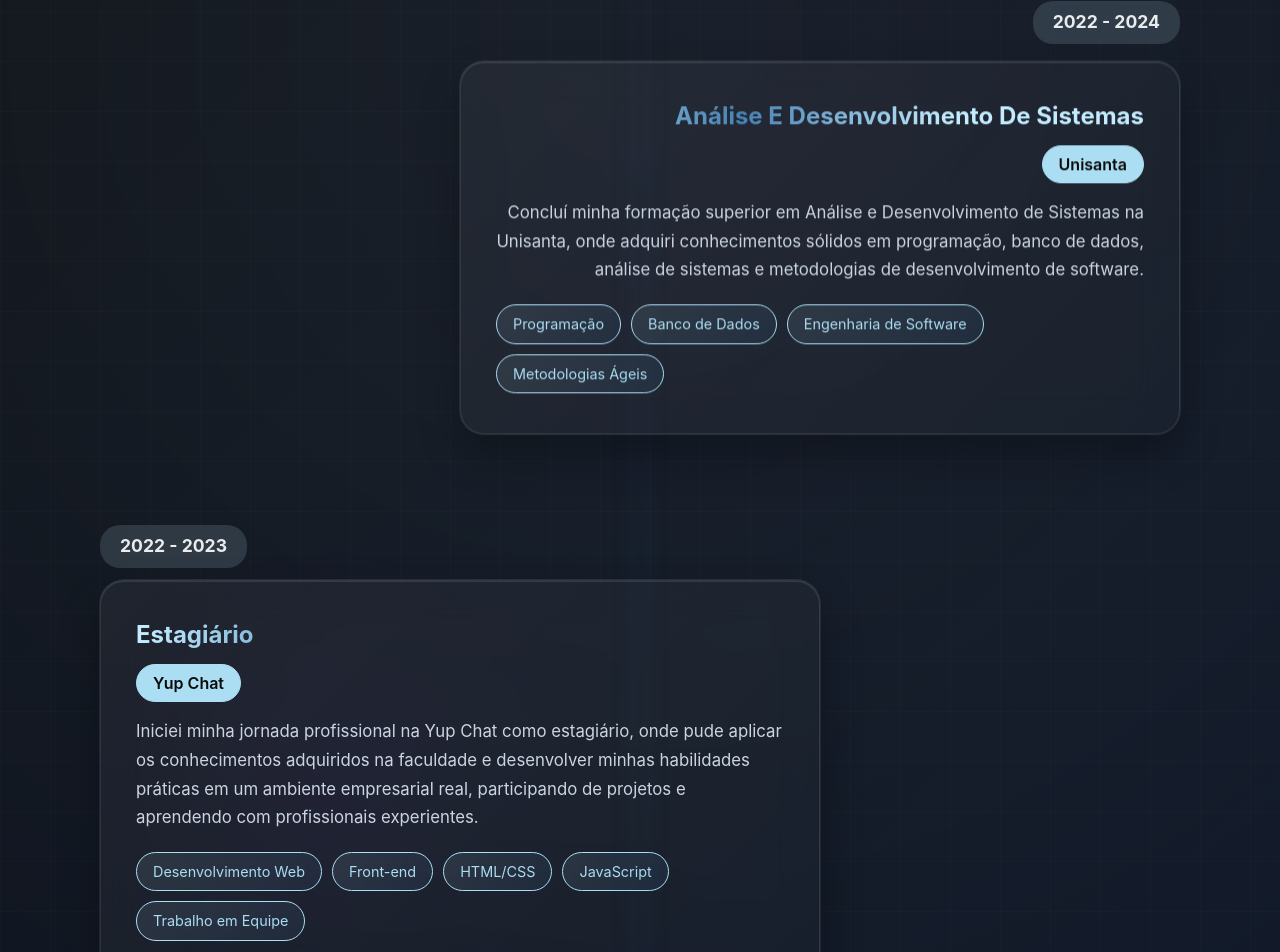
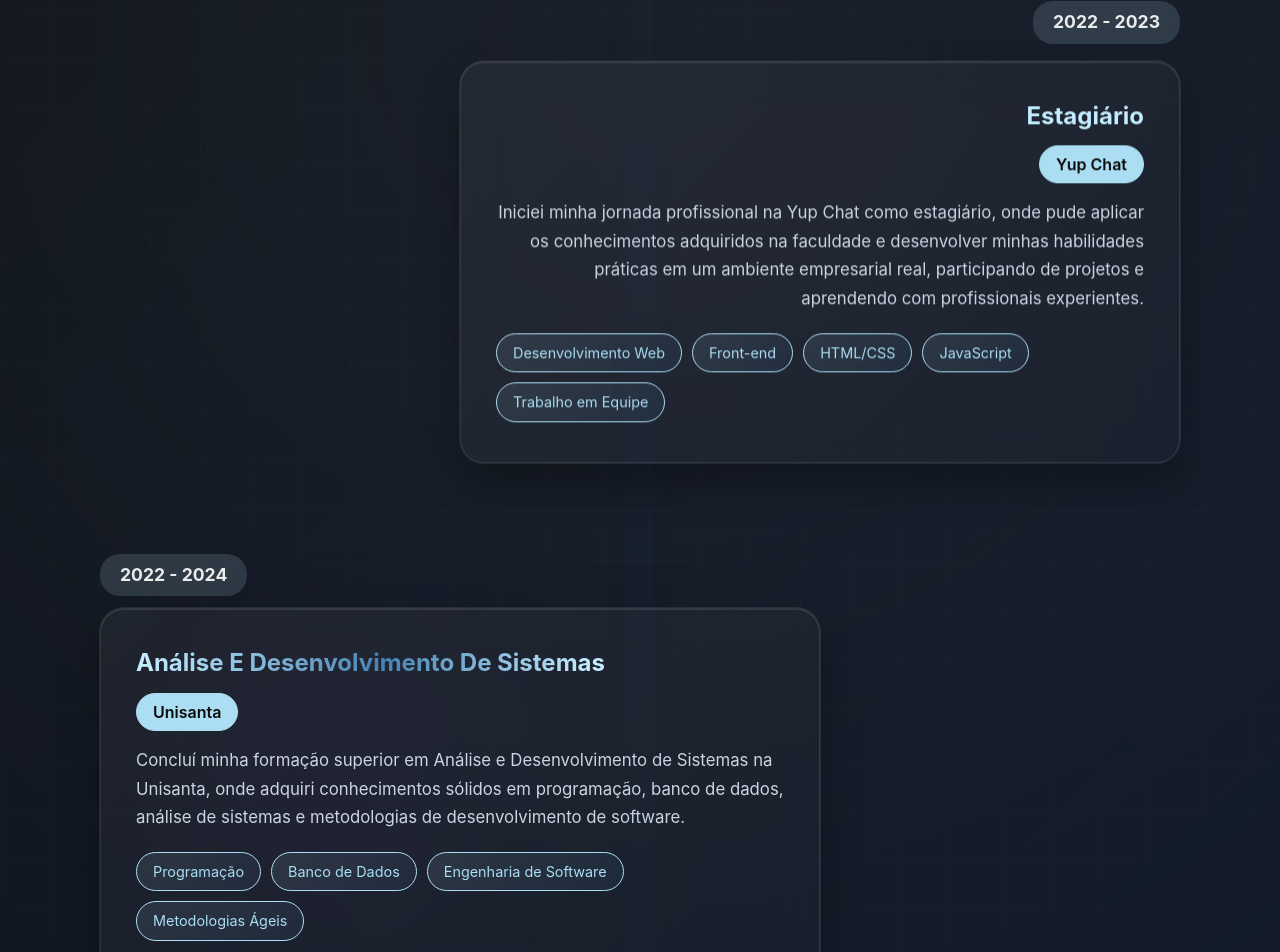
Before and after one commit to matheusmalena/portifolio-matheus-malena, a Vue app: page / in a window 1280 px wide. Shown: the part 7182-8134 px from the top of the page. Built offline with nearby package versions, Linux system fonts and the light colour scheme.

Commit message:
Update Timeline.vue

```diff
--- a/src/components/Timeline.vue
+++ b/src/components/Timeline.vue
@@ -47,23 +47,6 @@
         </div>
       </div>
 
-      <!-- Formação ADS -->
-      <div class="timeline-item">
-        <div class="timeline-dot"></div>
-        <div class="timeline-date">2022 - 2024</div>
-        <div class="timeline-content">
-          <h3>{{ $t("timeline.jobs.college.title") }}</h3>
-          <div class="company">{{ $t("timeline.jobs.college.company") }}</div>
-          <p>{{ $t("timeline.jobs.college.description") }}</p>
-          <div class="skills">
-            <span class="skill-tag">{{ $t("skills.programming") }}</span>
-            <span class="skill-tag">{{ $t("skills.database") }}</span>
-            <span class="skill-tag">{{ $t("skills.software_engineering") }}</span>
-            <span class="skill-tag">{{ $t("skills.agile_methodologies") }}</span>
-          </div>
-        </div>
-      </div>
-
       <!-- Yup Chat - Estagiário -->
       <div class="timeline-item">
         <div class="timeline-dot"></div>
@@ -78,6 +61,23 @@
             <span class="skill-tag">HTML/CSS</span>
             <span class="skill-tag">JavaScript</span>
             <span class="skill-tag">{{ $t("skills.teamwork") }}</span>
+          </div>
+        </div>
+      </div>
+
+      <!-- Formação ADS -->
+      <div class="timeline-item">
+        <div class="timeline-dot"></div>
+        <div class="timeline-date">2022 - 2024</div>
+        <div class="timeline-content">
+          <h3>{{ $t("timeline.jobs.college.title") }}</h3>
+          <div class="company">{{ $t("timeline.jobs.college.company") }}</div>
+          <p>{{ $t("timeline.jobs.college.description") }}</p>
+          <div class="skills">
+            <span class="skill-tag">{{ $t("skills.programming") }}</span>
+            <span class="skill-tag">{{ $t("skills.database") }}</span>
+            <span class="skill-tag">{{ $t("skills.software_engineering") }}</span>
+            <span class="skill-tag">{{ $t("skills.agile_methodologies") }}</span>
           </div>
         </div>
       </div>
@@ -278,8 +278,15 @@ export default {
 }
 
 @keyframes underlinePulse {
-  0%, 100% { width: 100px; }
-  50% { width: 150px; }
+
+  0%,
+  100% {
+    width: 100px;
+  }
+
+  50% {
+    width: 150px;
+  }
 }
 
 .timeline-section .section-title p {
@@ -319,8 +326,7 @@ export default {
       transparent 0%,
       var(--gradient-blue) 15%,
       var(--gradient-blue) 85%,
-    transparent 100%
-  );
+      transparent 100%);
   opacity: 0.6;
   filter: blur(0.4px);
   box-shadow: 0 0 30px rgba(70, 130, 180, 0.35);
@@ -454,8 +460,15 @@ export default {
 }
 
 @keyframes glowPulse {
-  0%, 100% { opacity: 0.4; }
-  50% { opacity: 0.7; }
+
+  0%,
+  100% {
+    opacity: 0.4;
+  }
+
+  50% {
+    opacity: 0.7;
+  }
 }
 
 .timeline-content h3 {
@@ -518,16 +531,19 @@ export default {
 
 /* acessibilidade: reduz animações se usuário preferir */
 @media (prefers-reduced-motion: reduce) {
+
   .timeline-item,
   .timeline-content,
   .timeline-dot,
   .timeline-date {
     transition: none !important;
   }
+
   .timeline-content:hover,
   .timeline-item:hover .timeline-dot {
     transform: none !important;
   }
+
   .timeline-section .section-title h2,
   .timeline-section .section-title p {
     transition: none !important;
@@ -536,8 +552,15 @@ export default {
 
 /* -------- ANIMAÇÕES ADICIONAIS -------- */
 @keyframes float {
-  0%, 100% { transform: translateY(0px); }
-  50% { transform: translateY(-10px); }
+
+  0%,
+  100% {
+    transform: translateY(0px);
+  }
+
+  50% {
+    transform: translateY(-10px);
+  }
 }
 
 .timeline-item.is-visible .timeline-content {
```
Lines whose indentation alone changed are shown as unchanged.
